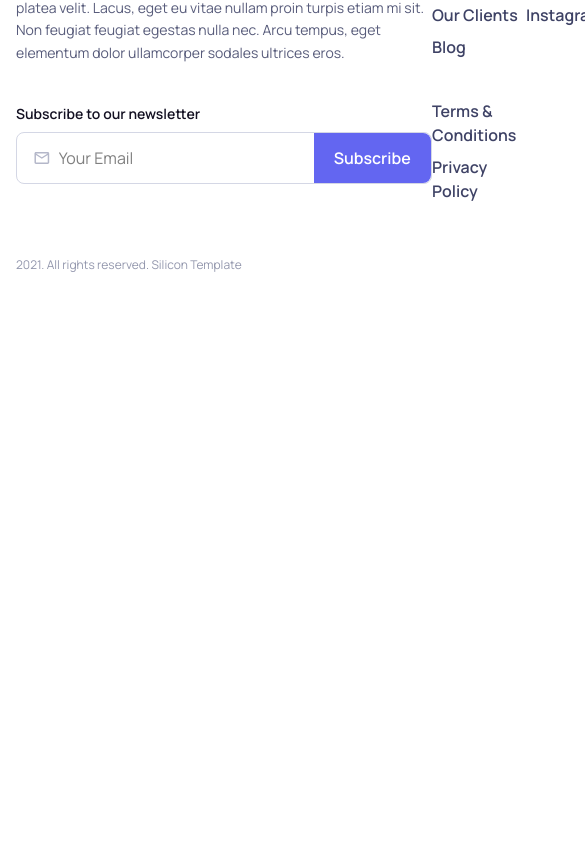
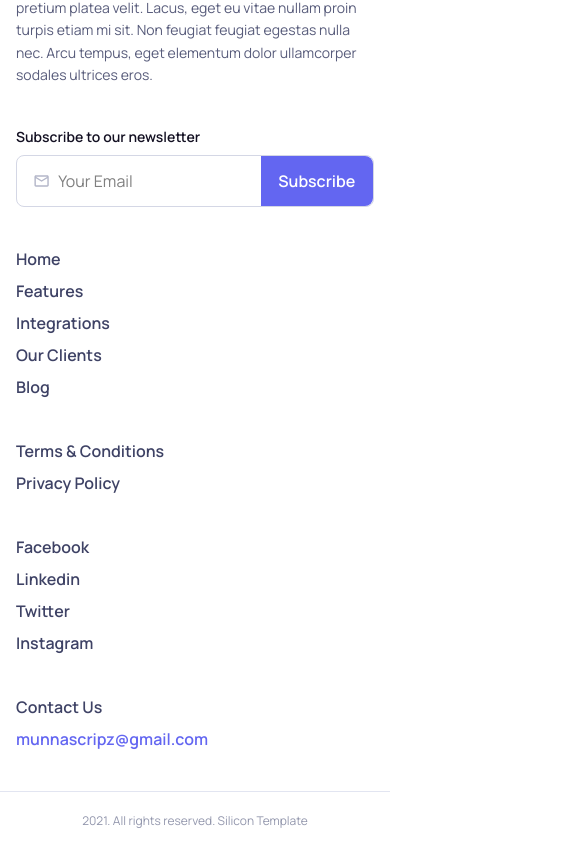
Before and after one commit to Munna-Scriptz/Task-Management, a React (Vite) app: page / in a window 390 px wide. Shown: the part 9275-10125 px from the top of the page, 585 px wide, since content can reach past the window. Before the commit the page ends 9613 px from the top, so only its background shows below. Built offline with nearby package versions, Linux system fonts and the light colour scheme.

Commit message:
Small Device Responsived

```diff
--- a/src/App.css
+++ b/src/App.css
@@ -41,7 +41,7 @@ body{
     z-index: 10;
 }
 .slick-next {
-    top: 76px !important;
+    top: 75px !important;
     right: 38px !important;
     color: black !important;
 }
@@ -63,3 +63,11 @@ body{
 .slick-dots li button:hover {
     color: #6366F1 !important;
 }
+@media (min-width: 320px) and (max-width: 576px) {
+.slick-prev {
+    left: 215px !important;
+}
+.slick-next {
+    right: 38px !important;
+}
+}
--- a/src/components/Footer.jsx
+++ b/src/components/Footer.jsx
@@ -6,27 +6,26 @@ import { MdOutlineEmail } from 'react-icons/md'
 const Footer = () => {
   return (
     <>
-        <footer className='pb-[64px] pt-[72px]'>
+        <footer className='pt-[72px]'>
             <div className="container">
-                <div id="Footer-Row" className='flex justify-between items-start'>
+                <div id="Footer-Row" className='flex lg:flex-row flex-col justify-between items-start'>
                     {/* ---------First row------------ */}
                     <div>
                         <img src={Logo} alt="Logo" />
-                        <p className='text-gray700 text-sm font-normal leading-[160%] w-[416px] mt-6'>Proin ipsum pharetra, senectus eget scelerisque varius pretium platea velit. Lacus, eget eu vitae nullam proin turpis etiam mi sit. Non feugiat feugiat egestas nulla nec. Arcu tempus, eget elementum dolor ullamcorper sodales ultrices eros. </p>
+                        <p className='text-gray700 text-sm font-normal leading-[160%] lg:w-[416px] w-full mt-6'>Proin ipsum pharetra, senectus eget scelerisque varius pretium platea velit. Lacus, eget eu vitae nullam proin turpis etiam mi sit. Non feugiat feugiat egestas nulla nec. Arcu tempus, eget elementum dolor ullamcorper sodales ultrices eros. </p>
                         <div className='mt-[40px]'>
                             <p className='text-gray900 font-semibold text-sm mb-2'>Subscribe to our newsletter</p>
-                            <div className='w-[416px] h-[52px] border-1 border-gray400 bg-white rounded-[8px] flex justify-between items-center'>
+                            <div className='lg:w-[416px] h-[52px] border-1 border-gray400 bg-white rounded-[8px] flex justify-between items-center'>
                                 <div className='flex items-center w-full'>
                                     <MdOutlineEmail className='text-gray500 text-[20px] ml-[16px]'/>
                                     <input className='h-full rounded-[8px] outline-none pl-[8px] w-full' type="text" placeholder='Your Email'/>
                                 </div>
                                 <button className='bg-brand h-full text-white w-[164px] text-center text-base font-semibold rounded-r-[8px] cursor-pointer'>Subscribe</button>
                             </div>
-                            <p className='text-gray600 text-[12px] mt-[72px]'>2021. All rights reserved. Silicon Template</p>
                         </div>
                     </div>
                     {/* ---------Second row------------ */}
-                    <div className='flex flex-col gap-2 text-gray800 text-base font-semibold'>
+                    <div className='flex flex-col lg:mt-0 mt-10 gap-2 text-gray800 text-base font-semibold'>
                         <Link to={'/'}>Home</Link>
                         <Link to={'/'}>Features</Link>
                         <Link to={'/'}>Integrations</Link>
@@ -37,17 +36,23 @@ const Footer = () => {
                         <Link to={'/'}>Privacy Policy</Link>
                     </div>
                     {/* ---------Third row------------ */}
-                    <div className='flex flex-col gap-2 text-gray800 text-base font-semibold'>
+                    <div className='flex flex-col lg:mt-0 mt-10 gap-2 text-gray800 text-base font-semibold'>
                         <Link to={'/'}>Facebook</Link>
                         <Link to={'/'}>Linkedin</Link>
                         <Link to={'/'}>Twitter</Link>
                         <Link to={'/'}>Instagram</Link>
                     </div>
                     {/* ---------Fourth row------------ */}
-                    <div className='flex flex-col gap-2 text-gray800 text-base font-semibold'>
+                    <div className='flex flex-col lg:mt-0 mt-10 gap-2 text-gray800 text-base font-semibold'>
                         <Link to={'/'}>Contact Us</Link>
                         <Link className='text-brand' to={'/'}>munnascripz@gmail.com</Link>
                     </div>
+                </div>
+            </div>
+            {/* --------Bottom Row------- */}
+            <div className='py-5 lg:mt-20 mt-10 border-t-1 border-gray300'>
+                <div className="container">
+                    <p className='text-gray600 text-center text-[12px]'>2021. All rights reserved. Silicon Template</p>
                 </div>
             </div>
         </footer>
```
